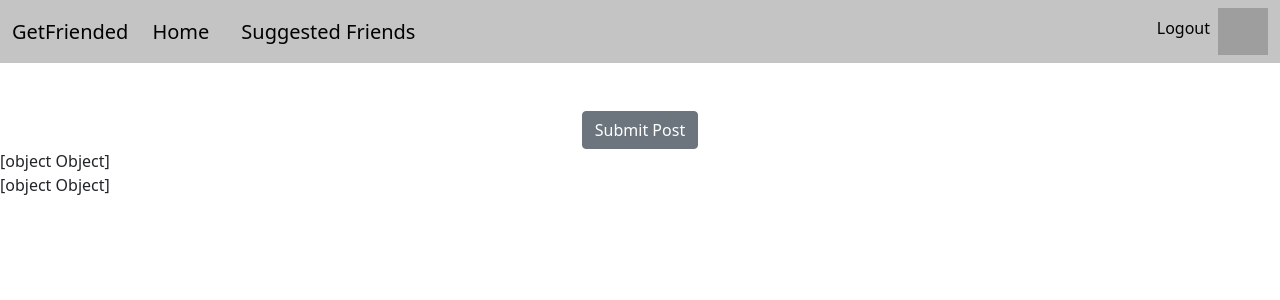
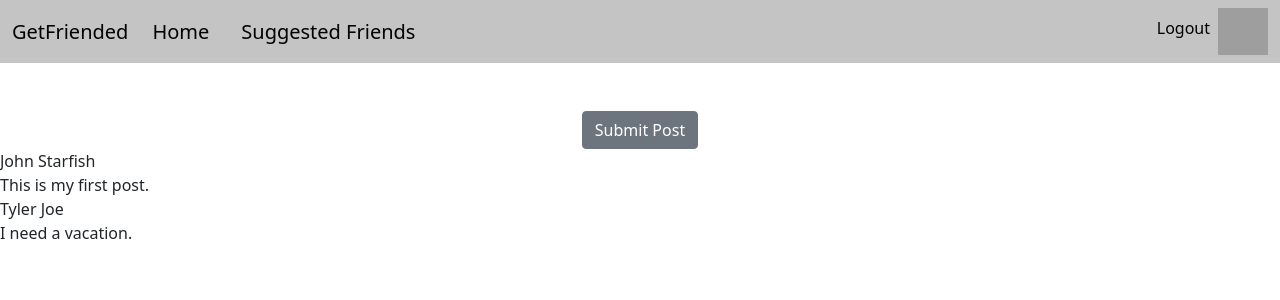
Before and after one commit to sporkupine/GetFriended, an Angular app: page / in a window 1280 px wide. Shown: the top 300 px of the page. Built offline with nearby package versions, Linux system fonts and the light colour scheme; grey boxes are pictures that could not be loaded.

Commit message:
Trying to figure out the post service.

```diff
--- a/src/app/posts/posts.component.html
+++ b/src/app/posts/posts.component.html
@@ -1 +1 @@
-<div *ngFor="let posts of posts">{{posts}}</div>
+<div *ngFor="let posts of posts">{{posts.name}} <br> {{posts.post}}</div>
--- a/src/app/posts/posts.component.ts
+++ b/src/app/posts/posts.component.ts
@@ -13,7 +13,7 @@ export class PostsComponent implements OnInit {
   constructor(private PostsService: PostsService) { }
 
   ngOnInit(): void {
-    this.posts = this.PostsService.getPosts()
+    this.posts = this.PostsService.getPosts();
   }
 
 
```
Also changed, not shown: 1 other file (tests, documents, lock files or other folders).
